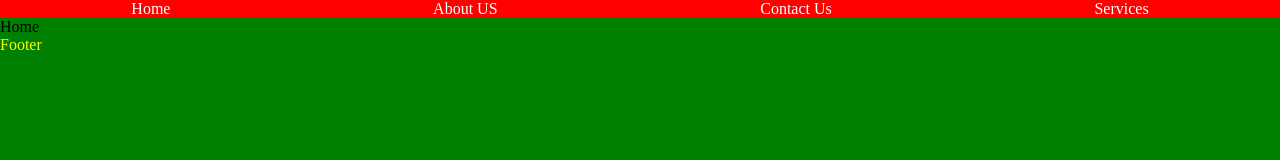
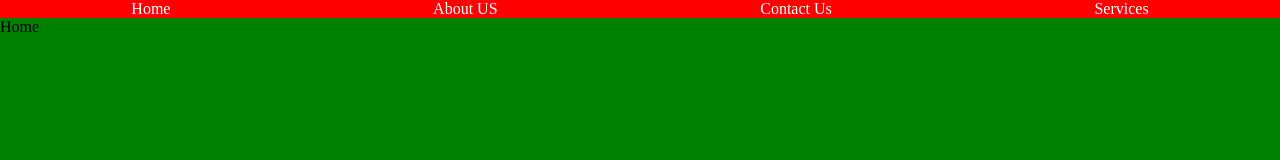
Before and after one commit to Codekazuki/hta-react-router, a React (Vite) app: page / in a window 1280 px wide. Shown: the top 160 px of the page. Built offline with nearby package versions, Linux system fonts and the light colour scheme.

Commit message:
react router dom

```diff
--- a/src/assets/styles/App.css
+++ b/src/assets/styles/App.css
@@ -3,7 +3,7 @@
   margin: 0;
   box-sizing: border-box;
 }
-body {
+.container {
   background-color: green;
   min-height: 100dvh;
   display: flex;
--- a/src/pages/HomeLayOut.jsx
+++ b/src/pages/HomeLayOut.jsx
@@ -4,7 +4,7 @@ import Footer from "../component/Footer";
 
 const HomeLayOut = () => {
   return (
-    <div>
+    <div className='container'>
       <Navbar />
       <Outlet />
       <Footer />
```
